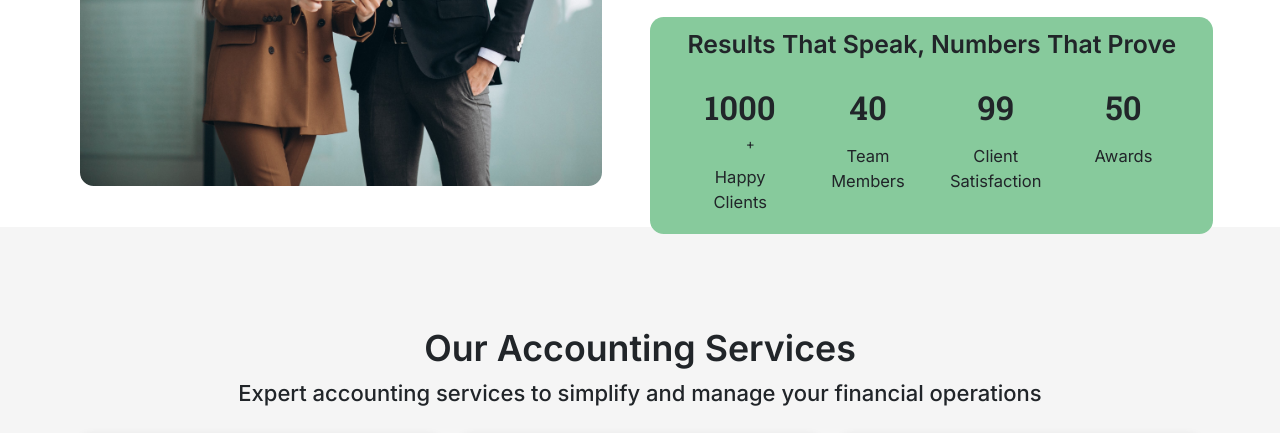
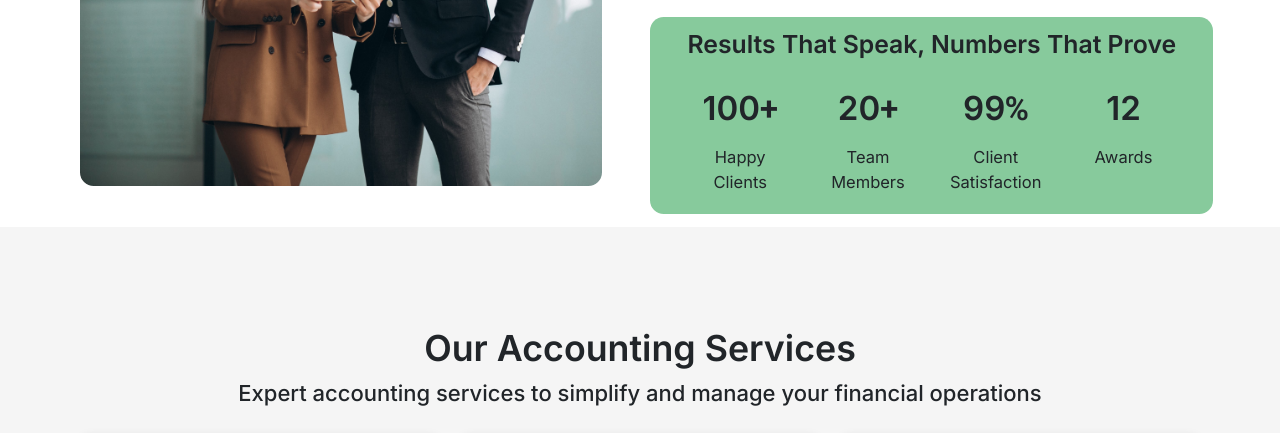
Before and after one commit to Danidu-Muhandiram/Accounting-Firm-Website, a plain HTML site: page index.html in a window 1280 px wide. Shown: the part 1171-1604 px from the top of the page. Drawn offline with nearby package versions, Linux system fonts and the light colour scheme.

Commit message:
fix issue in additional content in number section (+,%)

```diff
--- a/index.html
+++ b/index.html
@@ -125,19 +125,19 @@
                   </div>
                   <div class="row justify-content-center">
                     <div class="col-lg-3 col-md-6 col-sm-12 text-center number-content-01">
-                      <h1 id="counter">0</h1><span class="number">+</span>
+                      <h1><span class="counter" data-count="100">0</span>+</h1>
                       <p class="text-center">Happy Clients</p>
                     </div>
                     <div class="col-lg-3 col-md-6 col-sm-12 text-center number-content-01">
-                      <h1 id="counter2">0</h1>
+                      <h1><span class="counter" data-count="20">0</span>+</h1>
                       <p class="text-center">Team Members</p>
                     </div>
                     <div class="col-lg-3 col-md-6 col-sm-12 text-center number-content-01">
-                      <h1 id="counter3">0</h1>
+                      <h1><span class="counter" data-count="99">0</span>%</h1>
                       <p class="text-center">Client Satisfaction</p>
                     </div>
                     <div class="col-lg-3 col-md-6 col-sm-12 text-center number-content-01">
-                      <h1 id="counter4">0</h1>
+                      <h1><span class="counter" data-count="12">0</span></h1>
                       <p class="text-center">Awards</p>
                     </div>
                   </div>
--- a/script.js
+++ b/script.js
@@ -47,25 +47,54 @@ $(document).ready(function() {
       });
 
 
-    function animateCounter(id, start, end, duration) {
-        $({ countNum: start }).animate(
-            { countNum: end },
-                {
-                    duration: duration,
-                    easing: "linear",
-                    step: function () {
-                        $(id).text(Math.floor(this.countNum));
-                    },
-                    complete: function () {
-                        $(id).text(this.countNum);
+
+
+        const $counters = $(".counter");
+
+        function updateCounter($counter) {
+            const target = parseInt($counter.data("count"));
+            let count = 0;
+            const duration = 2000; // Duration of the animation in milliseconds
+            const stepTime = Math.abs(Math.floor(duration / target));
+
+            const increment = () => {
+            count += 1;
+            $counter.text(count);
+            if (count < target) {
+                setTimeout(increment, stepTime);
+            } else {
+                $counter.text(target);
+            }
+            };
+
+            increment();
+        }
+
+        function checkActivation() {
+            const scrollTop = $(window).scrollTop();
+            const windowHeight = $(window).height();
+
+            $counters.each(function () {
+                const $counter = $(this);
+                const offsetTop = $counter.offset().top;
+
+                // Check if the element is within view
+                    if (scrollTop + windowHeight > offsetTop - 100 && !$counter.data("activated")) {
+                        updateCounter($counter);
+                        $counter.data("activated", true); // Avoid reactivating
                     }
-                }
-        );
-    }
 
-        animateCounter("#counter", 0, 1000, 2000);
-        animateCounter("#counter2", 0, 40, 2000);
-        animateCounter("#counter3", 0, 99, 2000);
-        animateCounter("#counter4", 0, 50, 2000);
+                    // Reset if scrolled back
+                    if (scrollTop + windowHeight < offsetTop - 500 || scrollTop === 0) {
+                        $counter.text("0");
+                        $counter.data("activated", false);
+                    }
+                });
+        }
+
+        // Run on load and on scroll
+        checkActivation();
+        $(window).on("scroll", checkActivation);
+
 
 });
```
